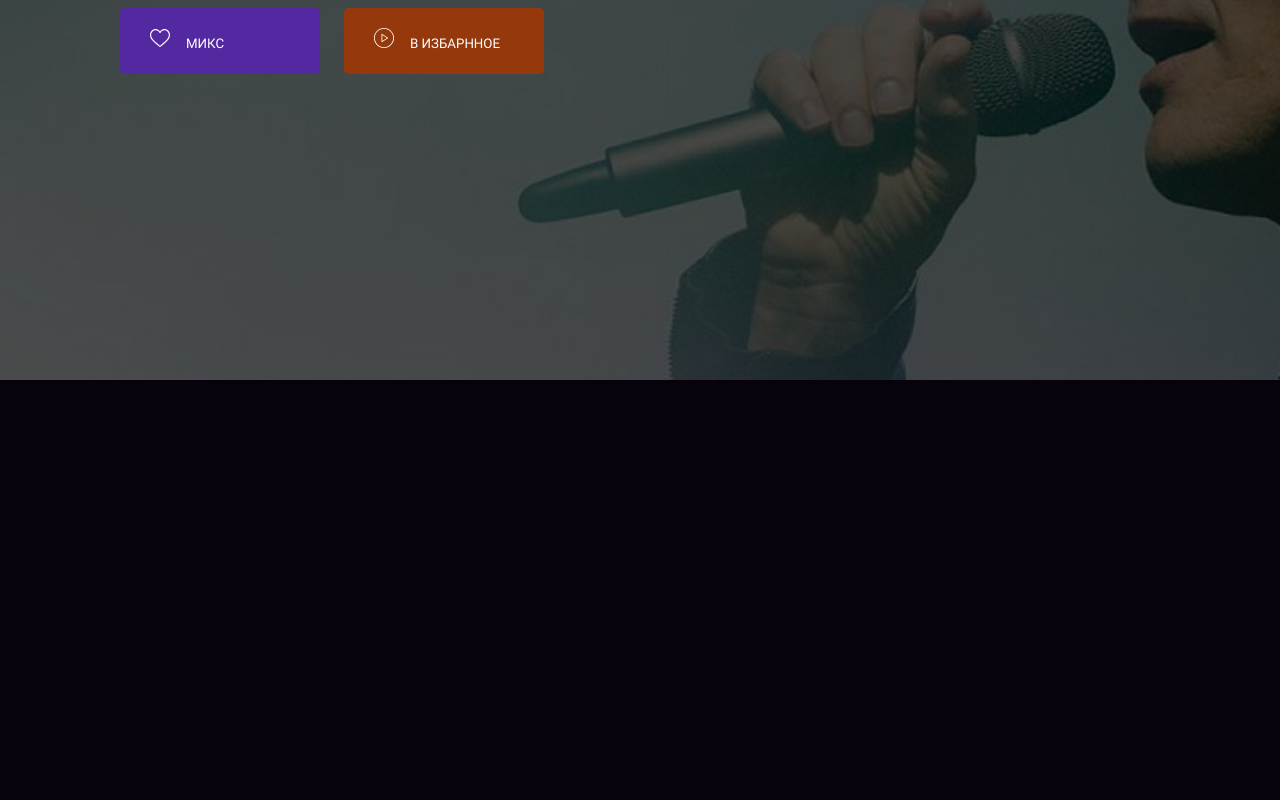
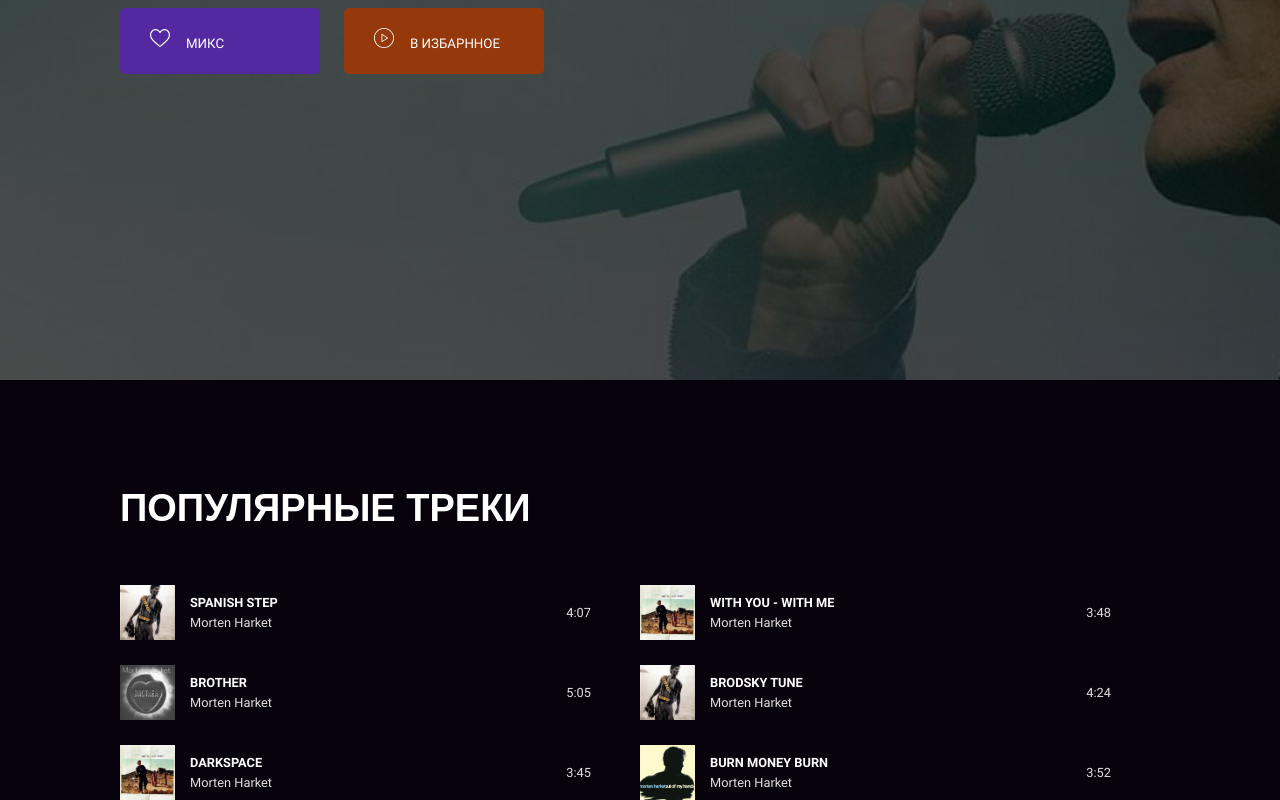
Before and after one commit to rickyspirit/layout-designer-project-lvl2, a website: page src/artist.html in a window 1280 px wide. Shown: the part 420-1220 px from the top of the page. Before the commit the page ends 800 px from the top, so only its background shows below. Drawn offline with Linux system fonts and the light colour scheme.

Commit message:
add to artist.html popular track section

```diff
--- a/src/artist.html
+++ b/src/artist.html
@@ -35,5 +35,74 @@
          </div>
         </div>
     </section>
+    <section id="page-popular-track">
+        <h2>Популярные треки</h2>
+        <div id="tracks">
+        <div class="grid-container">
+        <div class="popular-track">
+            <div class="song-info">
+            <img src="images/Wild Seed.png" alt="Wild Seed album cover">
+            <div class="track-info">
+                <p class="song-name">Spanish Step</p>
+                <p class="group-name">Morten Harket</p>
+            </div>
+            </div>
+            <div class="song-duration">4:07</div>
+        </div>
+        <div class="popular-track">
+            <div class="song-info">
+            <img src="images/Brother.png" alt="Brother album cover">
+            <div class="track-info">
+                <p class="song-name">Brother</p>
+                <p class="group-name">Morten Harket</p>
+            </div>
+            </div>
+            <div class="song-duration">5:05</div>
+        </div>
+        <div class="popular-track">
+            <div class="song-info">
+            <img src="images/Letter from Egypt.png" alt="Letter from Egypt album cover">
+            <div class="track-info">
+                <p class="song-name">Darkspace</p>
+                <p class="group-name">Morten Harket</p>
+            </div>
+            </div>
+            <div class="song-duration">3:45</div>
+        </div>
+        </div>
+        <div class="grid-container">
+        <div class="popular-track">
+            <div class="song-info">
+            <img src="images/Letter from Egypt.png" alt="Letter from Egypt album cover">
+            <div class="track-info">
+                <p class="song-name">With You - With Me</p>
+                <p class="group-name">Morten Harket</p>
+            </div>
+            </div>
+            <div class="song-duration">3:48</div>
+        </div>
+        <div class="popular-track">
+            <div class="song-info">
+            <img src="images/Wild Seed.png" alt="Wild Seed album cover">
+            <div class="track-info">
+                <p class="song-name">Brodsky Tune</p>
+                <p class="group-name">Morten Harket</p>
+            </div>
+            </div>
+            <div class="song-duration">4:24</div>
+        </div>
+        <div class="popular-track">
+            <div class="song-info">
+            <img src="images/Out of My Hands.png" alt="Out of My Hands album cover">
+            <div class="track-info">
+                <p class="song-name">Burn Money Burn</p>
+                <p class="group-name">Morten Harket</p>
+            </div>
+            </div>
+            <div class="song-duration">3:52</div>
+        </div>
+        </div>
+    </div>
+    </section>
 </body>
 </html>
--- a/src/css/styles.css
+++ b/src/css/styles.css
@@ -797,5 +797,93 @@ footer .footer-main {
   background-color: #95390C;
 }
 
+#page-popular-track {
+  padding: 100px 120px 0 120px;
+}
+
+@media (max-width: 800px) {
+  #page-popular-track {
+    padding: 100px 20px 0 20px;
+  }
+}
+
+#tracks {
+  display: flex;
+  width: 100%;
+}
+
+@media (max-width: 800px) {
+  #tracks {
+    display: flex;
+    flex-direction: column;
+  }
+}
+
+#page-popular-track .grid-container {
+  display: flex;
+  flex-direction: column;
+  flex-wrap: wrap;
+  width: 100%;
+}
+
+#page-popular-track h2 {
+  text-align: start;
+  margin-bottom: 23px;
+}
+
+.popular-track {
+  display: flex;
+  justify-content: space-between;
+  margin: 25px 49px 0 0;
+}
+
+@media (max-width: 800px) {
+  .popular-track {
+    display: flex;
+    justify-content: space-between;
+    margin: 25px 0 0 0;
+  }
+}
+
+.popular-track img {
+  width: 55px;
+  height: 55px;
+  margin-right: 15px;
+}
+
+.song-info {
+  display: flex;
+}
+
+.track-info {
+  align-self: center;
+}
+
+.song-name {
+  font: 12.8px/19.2px "Roboto Bold", sans-serif;
+  color: #FFFFFF;
+  font-weight: 700;
+  text-transform: uppercase;
+  margin: 0 auto 0 auto;
+}
+
+.group-name {
+  font: 12.8px/19.2px "Roboto Regular", sans-serif;
+  font-weight: 400;
+  color: #E0E0E0;
+  margin: 0 auto 0 auto;
+}
+
+.song-duration {
+  display: flex;
+  align-self: center;
+  font: 12.8px/19.2px "Roboto Regular", sans-serif;
+  font-weight: 400;
+  color: #E0E0E0;
+}
+
+#page-popular-track .popular-track {
+  display: flex;
+}
 
 /*# sourceMappingURL=styles.css.map */
```
